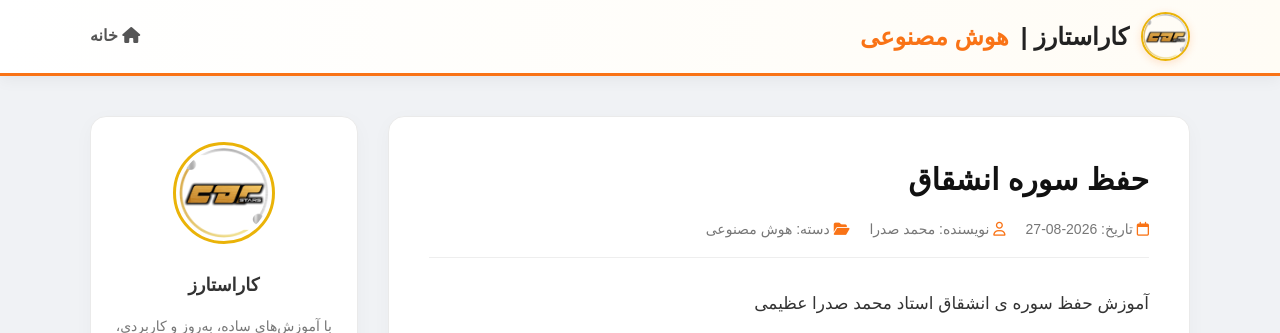
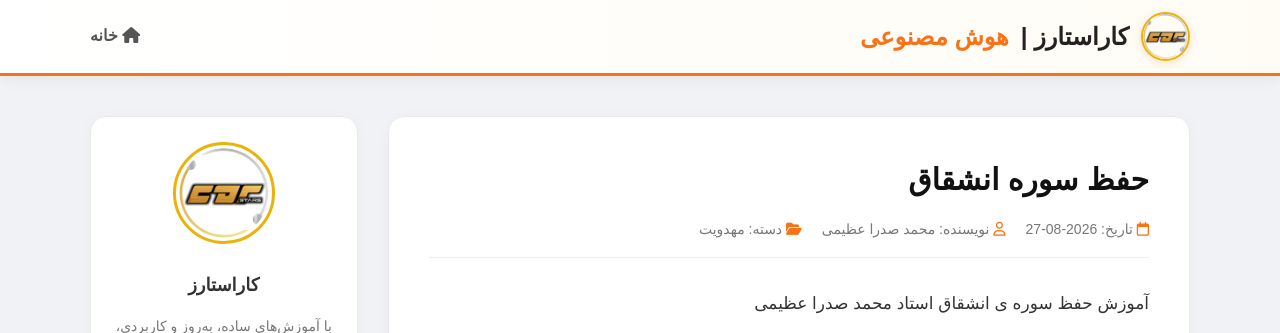
Before and after one commit to carstars7/carstars7.github.io, a Jekyll site: the page built from _posts/2026-08-27-حفظ-سوره-انشقاق.md, in a window 1280 px wide and 987 px high, cut to the strip 0-333 px from the top of the window. Built offline with Jekyll 4.4.1, drawn with Linux system fonts in a browser that asks for light colours; comment, search, counter and statistics services are not loaded; a style sheet for code colours, icons or effects is not loaded.

Commit message:
Update 2026-08-27-حفظ-سوره-انشقاق.md

```diff
--- a/_posts/2026-08-27-حفظ-سوره-انشقاق.md
+++ b/_posts/2026-08-27-حفظ-سوره-انشقاق.md
@@ -1,6 +1,8 @@
 ---
 layout: post
 title: "حفظ سوره انشقاق"
+author: "محمد صدرا عظیمی"
+category: "مهدویت"
 ---
 
 آموزش حفظ سوره ی انشقاق استاد محمد صدرا عظیمی
```
